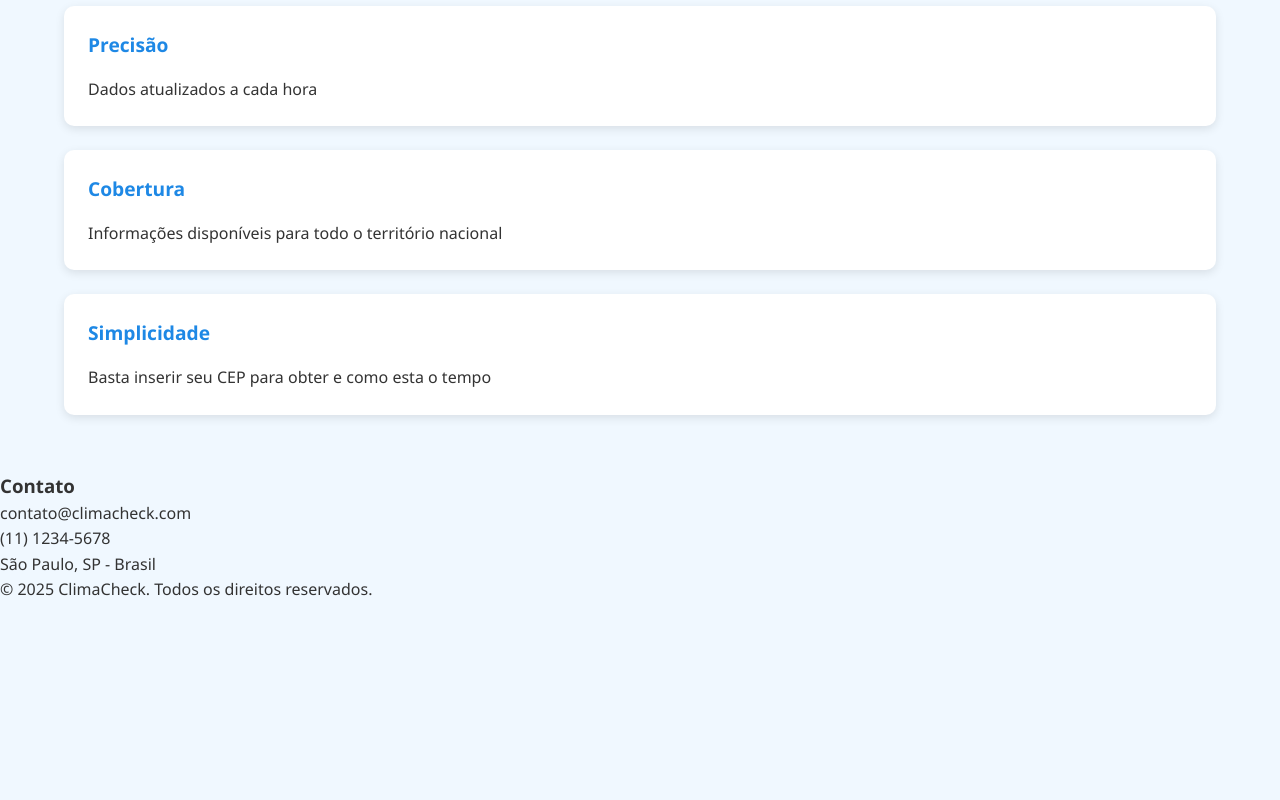
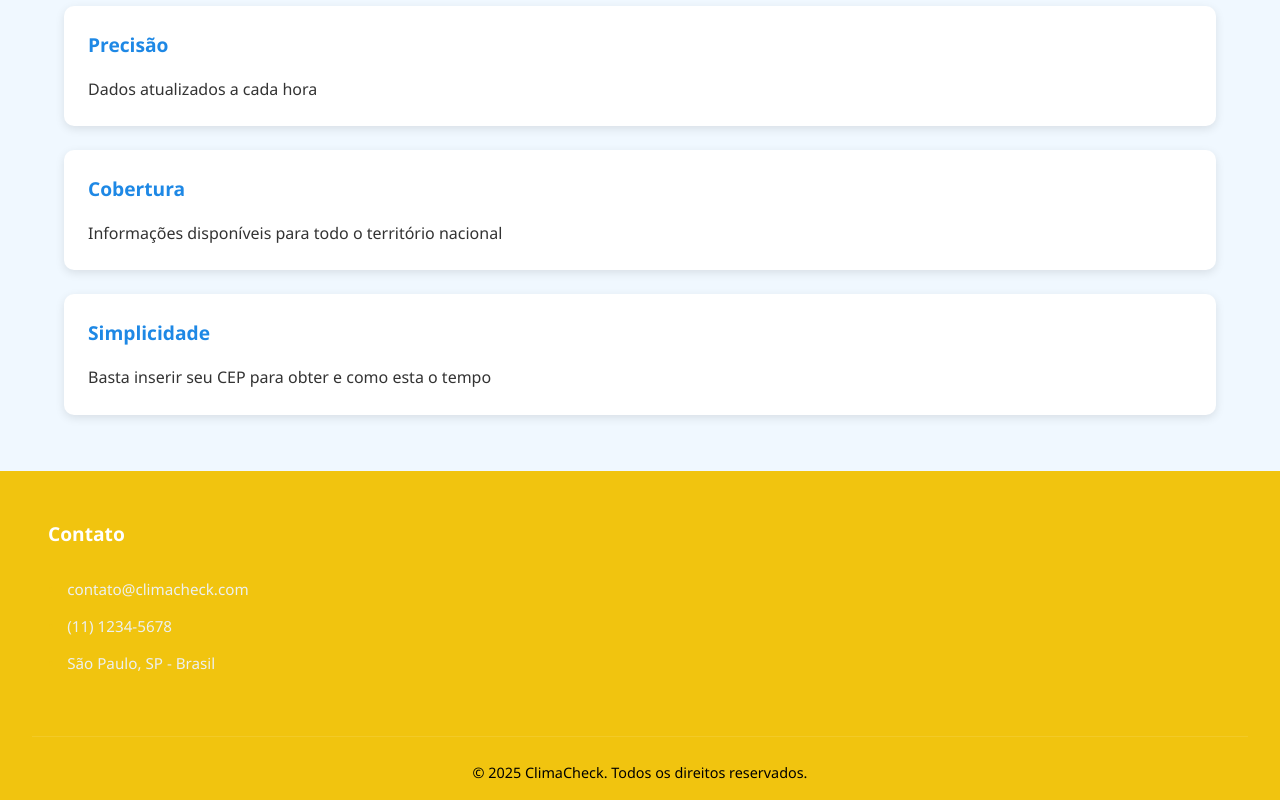
Before and after one commit to ChallengeFiap1tdspo/climaCheck, a plain HTML site: page index.html in a window 1280 px wide. Shown: the part 598-1398 px from the top of the page. Before the commit the page ends 1201 px from the top, so only its background shows below. Drawn offline with Linux system fonts and the light colour scheme.

Commit message:
cria rodapé com seções de contato

```diff
--- a/css/style.css
+++ b/css/style.css
@@ -154,3 +154,78 @@ nav {
     margin-bottom: 1rem;
     font-size: 1.2rem;
 }
+.site-footer {
+    background-color: #f1c40f;
+    color: #ecf0f1;
+    padding: 3rem 2rem 1rem;
+    display: flex;
+    flex-direction: column;
+    gap: 2rem;
+    font-size: 0.95rem;
+    margin-top: auto;
+}
+
+.footer-section {
+    padding: 0 1rem;
+}
+
+.titlo-footer {
+    color: white;
+    font-size: 1.2rem;
+    margin-bottom: 1.2rem;
+    position: relative;
+    padding-bottom: 0.5rem;
+}
+
+.titlo-footer::after {
+    content: '';
+    position: absolute;
+    left: 0;
+    bottom: 0;
+    width: 50px;
+    height: 2px;
+    background-color: #f1c40f;
+}
+
+.footer-contato {
+    list-style: none;
+    padding: 0;
+    margin: 0;
+}
+
+.footer-contato li {
+    margin-bottom: 0.8rem;
+    position: relative;
+    padding-left: 1.2rem;
+}
+
+.footer-contato li::before {
+    content: '•';
+    color: #f1c40f;
+    position: absolute;
+    left: 0;
+}
+
+.footer-contato a {
+    color: #ecf0f1;
+    text-decoration: none;
+    transition: all 0.3s ease;
+}
+
+.footer-contato a:hover {
+    color: white;
+    padding-left: 5px;
+}
+
+.footer-botao {
+    text-align: center;
+    padding-top: 1.5rem;
+    border-top: 1px solid rgba(255,255,255,0.1);
+    margin-top: 1rem;
+}
+
+.footer-botao p {
+    margin: 0;
+    font-size: 0.9rem;
+    color: black;
+}
```
